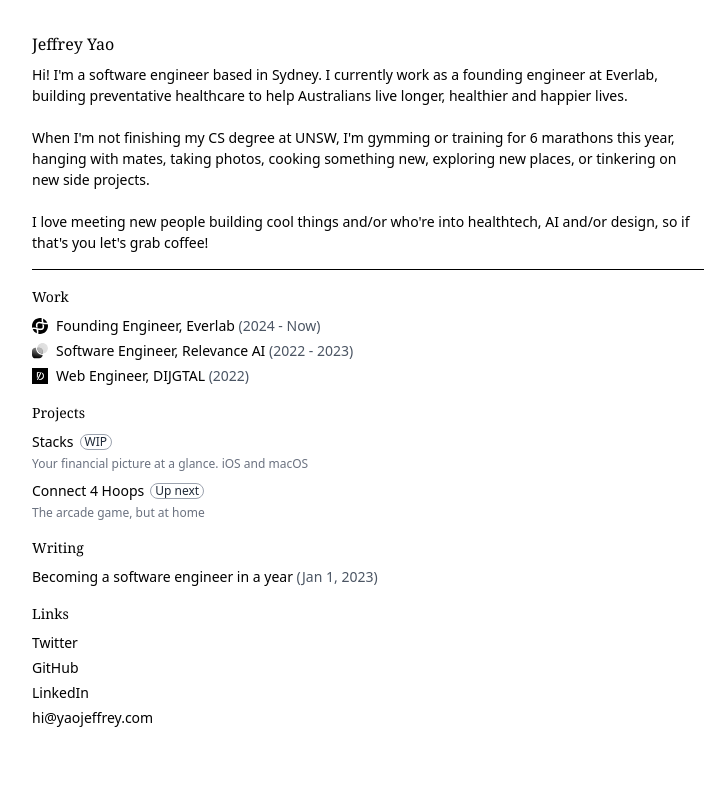
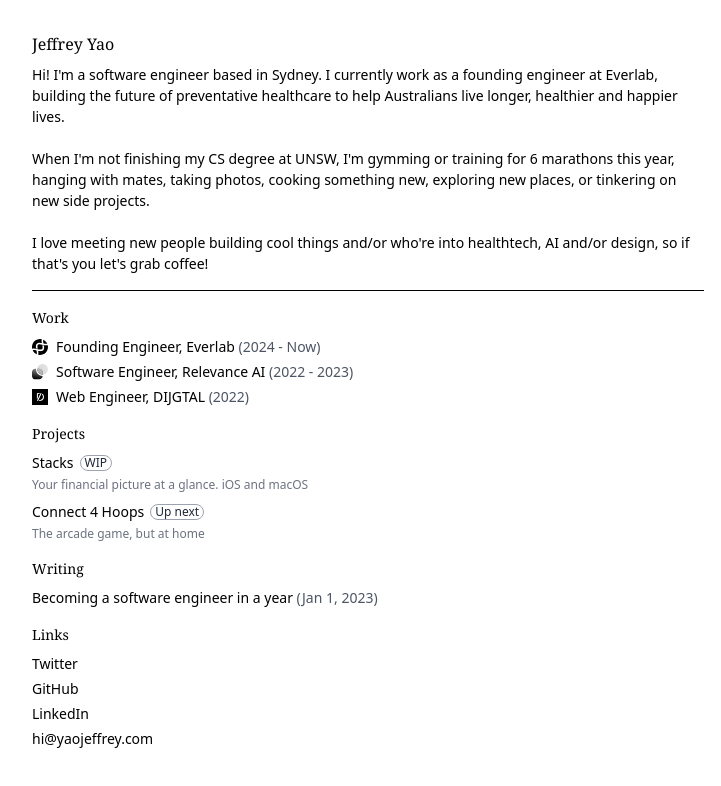
Before and after one commit to jeffreydyao/yaojeffrey.com, a Next.js app: page / in a window 1280 px wide. Shown: the top 786 px of the page, without its empty margins (272-993 px from the left). Built offline with nearby package versions, Linux system fonts and the light colour scheme.

Commit message:
feat: copy tweak

```diff
--- a/app/page.tsx
+++ b/app/page.tsx
@@ -13,8 +13,9 @@
 
         <p className="text-[14px]">
           Hi! I'm a software engineer based in Sydney. I currently work as a
-          founding engineer at Everlab, building preventative healthcare to help
-          Australians live longer, healthier and happier lives.
+          founding engineer at Everlab, building the future of preventative
+          healthcare to help Australians live longer, healthier and happier
+          lives.
           <br></br>
           <br></br>
           When I'm not finishing my CS degree at UNSW, I'm gymming or training
```
